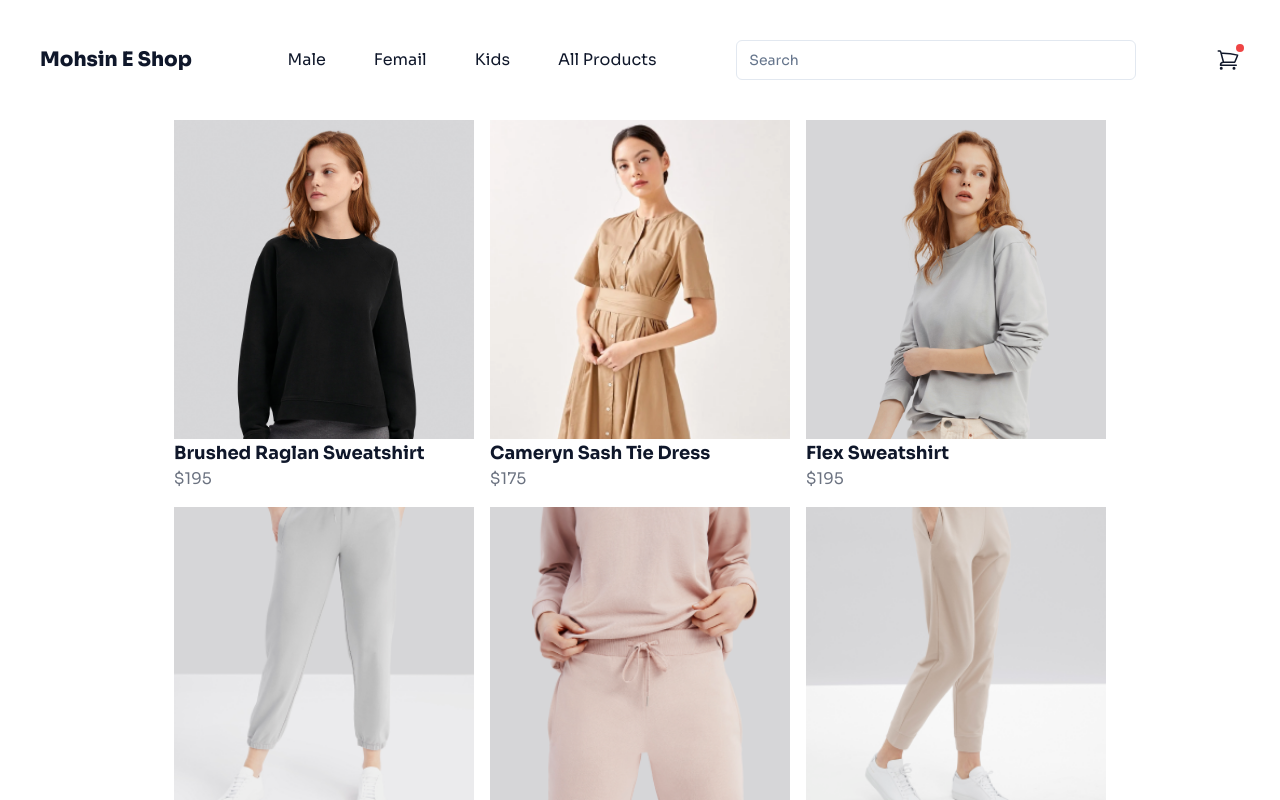
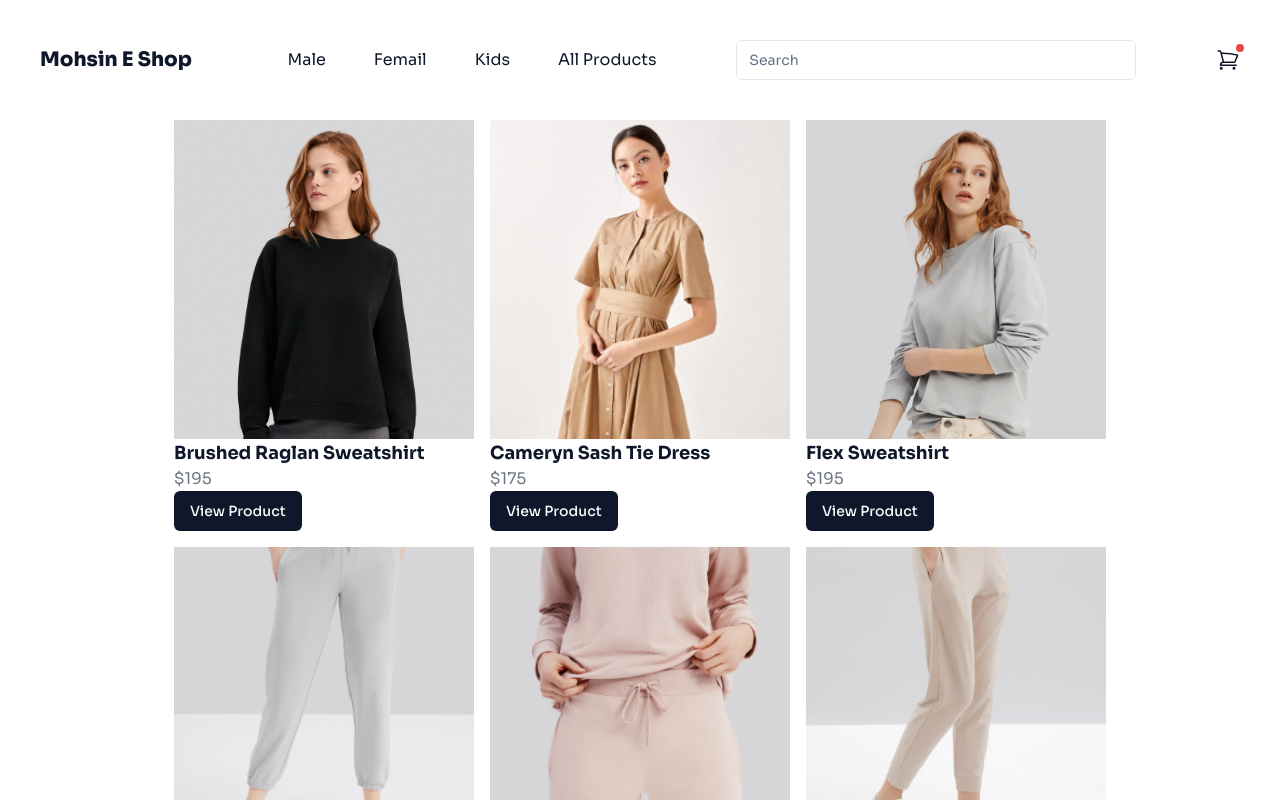
Before and after one commit to MohsinDev369/nextjs-ecom-hackathon2, a Next.js app: page /all_products in a window 1280 px wide. Shown: the top 800 px of the page. Built offline with nearby package versions, Linux system fonts and the light colour scheme.

Commit message:
add to cart btn added

```diff
--- a/src/app/[slug]/page.tsx
+++ b/src/app/[slug]/page.tsx
@@ -1,3 +1,4 @@
+import { Button } from "@/components/ui/button";
 import products from "@/dum_db/db";
 import Image from "next/image";
 import Link from "next/link";
@@ -24,6 +25,7 @@ export default function Page({ params }: { params: { slug: string } }): any {
                     <p className="text-gray-500">{product.price}</p>
                   )}
                 </div>
+                <Button>View Product</Button>
               </Link>
             </div>
           );
@@ -44,6 +46,7 @@ export default function Page({ params }: { params: { slug: string } }): any {
                     <p className="text-gray-500">{product.price}</p>
                   )}
                 </div>
+                <Button>View Product</Button>
               </Link>
             </div>
           );
```
